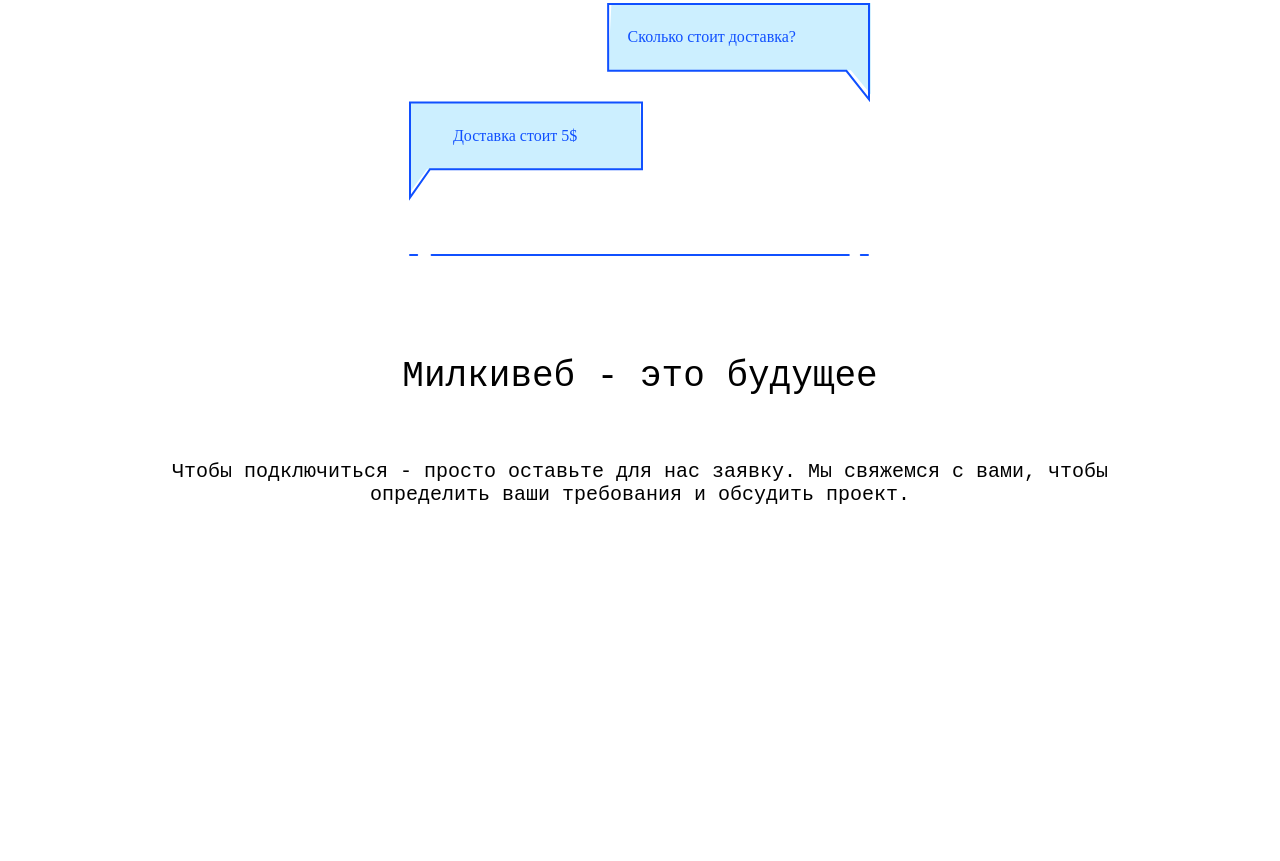
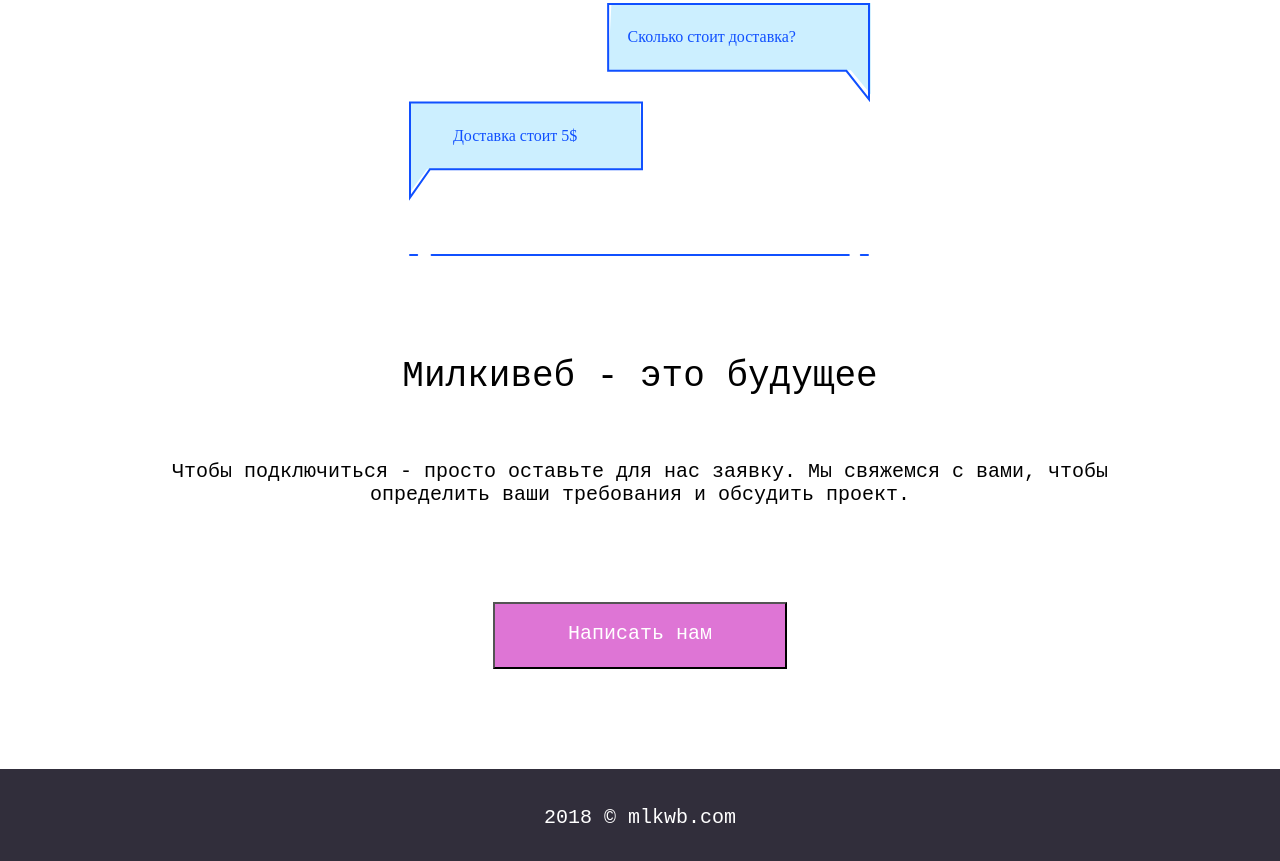
Before and after one commit to Sonrisa4/Milkiweb, a plain HTML site: page index.html in a window 1280 px wide. Shown: the part 3576-4437 px from the top of the page. Before the commit the page ends 4178 px from the top, so only its background shows below. Drawn offline with Linux system fonts and the light colour scheme; a web font is replaced by a local one.

Commit message:
Milkiwebdone

```diff
--- a/Styles/styles.css
+++ b/Styles/styles.css
@@ -224,3 +224,40 @@ body {
   display: flex;
   flex-direction: row;
 }
+
+.main__button {
+  display: flex;
+  flex-direction: row;
+  justify-content: center;
+  margin-bottom: 100px;
+}
+
+.button {
+  width: 100%;
+  display: flex;
+}
+
+.main-item-btn {
+  width: 100%;
+  padding-top: 18px;
+  padding-bottom: 22px;
+  color: #ffffff;
+  text-align: center;
+  background-color: #de75d5;
+  font-size: 20px;
+}
+
+footer {
+  display: flex;
+  flex-direction: column;
+  align-items: center;
+  background-color: #312e3b;
+  padding-top:37px;
+  padding-bottom: 40px;
+  color: #ffffff;
+}
+
+.footer__mlkwb {
+  font-size: 20px;
+  text-align: center;
+}
--- a/index.html
+++ b/index.html
@@ -181,8 +181,18 @@
 						</div>
 					</div>
     		    </section>
+    		    <div class="main__button">
+    		    	<div class="col-4">
+                        <div class="button">
+                          	<button class="main-item-btn">
+                          	Написать нам
+                          	</button>
+                        </div>
+                    </div>
+                </div>
     		</div>
     	</main>
         <footer>
+			<span class="footer__mlkwb">2018 © mlkwb.com</span>
         </footer>
     </body>
```
